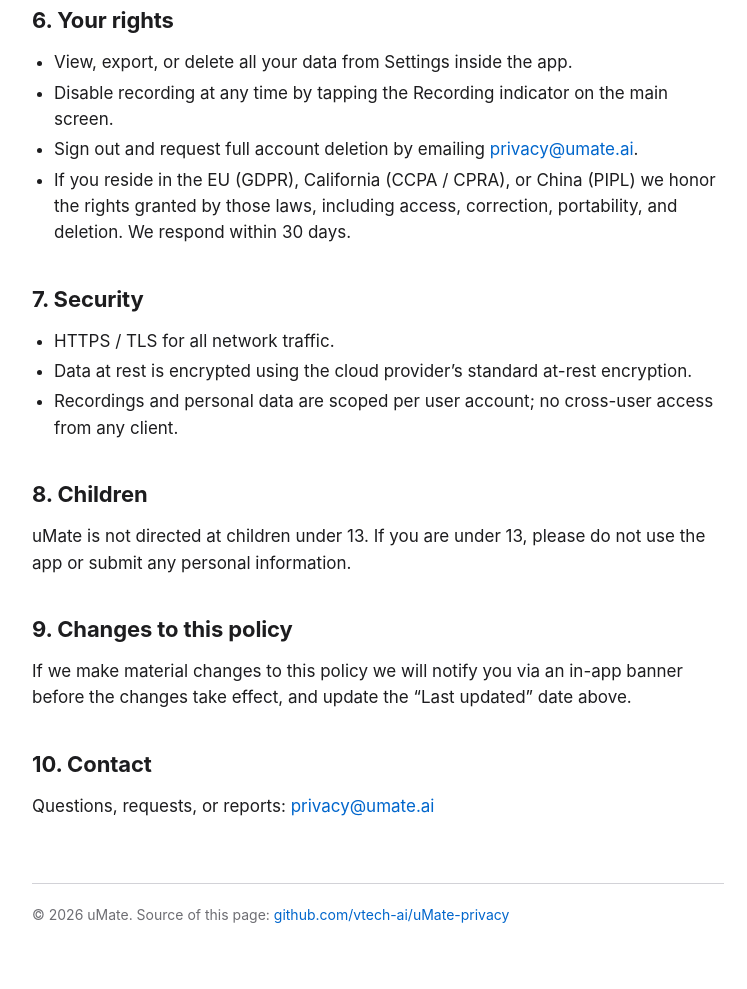
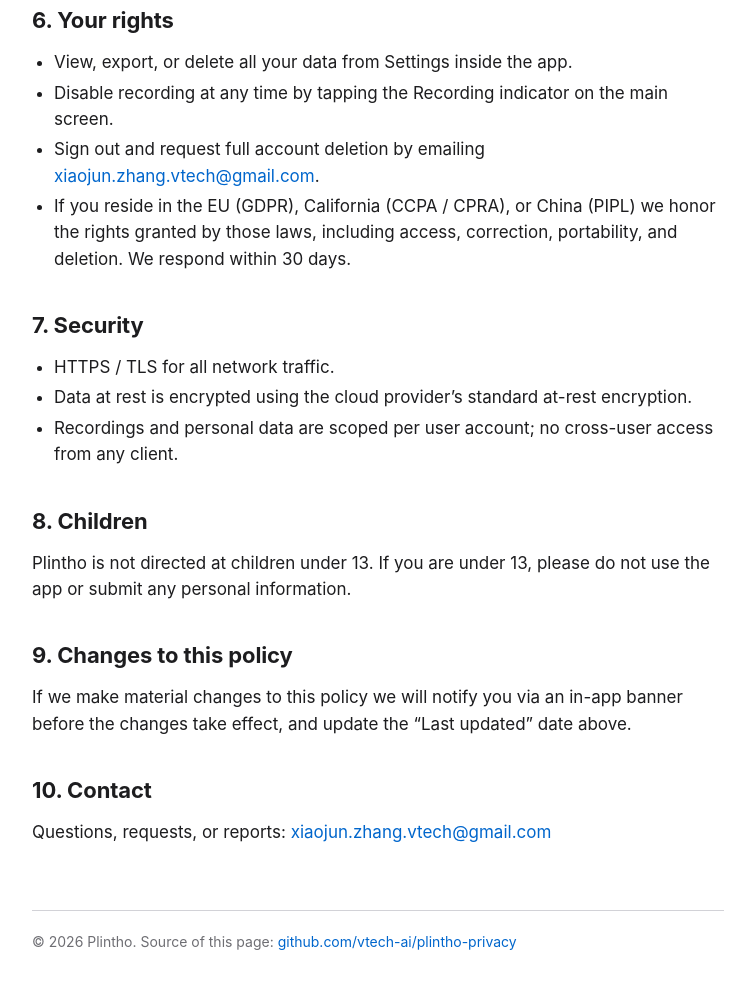
Before and after one commit to vtech-ai/plintho-privacy, a plain HTML site: page index.html in a window 1280 px wide. Shown: the part 1791-2780 px from the top of the page, without its empty margins (262-1009 px from the left). Drawn offline with Linux system fonts and the light colour scheme.

Commit message:
Rebrand privacy policy to Plintho; replace unowned umate.ai contact address

```diff
--- a/index.html
+++ b/index.html
@@ -3,8 +3,8 @@
 <head>
   <meta charset="utf-8">
   <meta name="viewport" content="width=device-width, initial-scale=1">
-  <title>uMate Privacy Policy</title>
-  <meta name="description" content="Privacy policy for uMate, an AI-powered voice journal.">
+  <title>Plintho Privacy Policy</title>
+  <meta name="description" content="Privacy policy for Plintho, an AI-powered voice journal.">
   <style>
     :root {
       --fg: #1d1d1f;
@@ -94,12 +94,12 @@
 <body>
   <div class="wrap">
     <header>
-      <h1>uMate Privacy Policy</h1>
+      <h1>Plintho Privacy Policy</h1>
       <div class="updated">Last updated: May 7, 2026</div>
     </header>
 
     <div class="lede">
-      <strong>Local-first by design.</strong> Your phone is the source of truth for everything uMate captures. The server is a transient processor that deletes data immediately after your device acknowledges receipt. We do not sell data, run third-party advertising, or use your content to train external models.
+      <strong>Local-first by design.</strong> Your phone is the source of truth for everything Plintho captures. The server is a transient processor that deletes data immediately after your device acknowledges receipt. We do not sell data, run third-party advertising, or use your content to train external models.
     </div>
 
     <h2>1. What we collect</h2>
@@ -145,7 +145,7 @@
     <ul>
       <li>View, export, or delete all your data from Settings inside the app.</li>
       <li>Disable recording at any time by tapping the Recording indicator on the main screen.</li>
-      <li>Sign out and request full account deletion by emailing <a href="mailto:privacy@umate.ai">privacy@umate.ai</a>.</li>
+      <li>Sign out and request full account deletion by emailing <a href="mailto:xiaojun.zhang.vtech@gmail.com">xiaojun.zhang.vtech@gmail.com</a>.</li>
       <li>If you reside in the EU (GDPR), California (CCPA / CPRA), or China (PIPL) we honor the rights granted by those laws, including access, correction, portability, and deletion. We respond within 30 days.</li>
     </ul>
 
@@ -157,16 +157,16 @@
     </ul>
 
     <h2>8. Children</h2>
-    <p>uMate is not directed at children under 13. If you are under 13, please do not use the app or submit any personal information.</p>
+    <p>Plintho is not directed at children under 13. If you are under 13, please do not use the app or submit any personal information.</p>
 
     <h2>9. Changes to this policy</h2>
     <p>If we make material changes to this policy we will notify you via an in-app banner before the changes take effect, and update the &ldquo;Last updated&rdquo; date above.</p>
 
     <h2>10. Contact</h2>
-    <p>Questions, requests, or reports: <a href="mailto:privacy@umate.ai">privacy@umate.ai</a></p>
+    <p>Questions, requests, or reports: <a href="mailto:xiaojun.zhang.vtech@gmail.com">xiaojun.zhang.vtech@gmail.com</a></p>
 
     <footer>
-      &copy; 2026 uMate. Source of this page: <a href="https://github.com/vtech-ai/uMate-privacy">github.com/vtech-ai/uMate-privacy</a>
+      &copy; 2026 Plintho. Source of this page: <a href="https://github.com/vtech-ai/plintho-privacy">github.com/vtech-ai/plintho-privacy</a>
     </footer>
   </div>
 </body>
```
Also changed, not shown: 1 other file.
